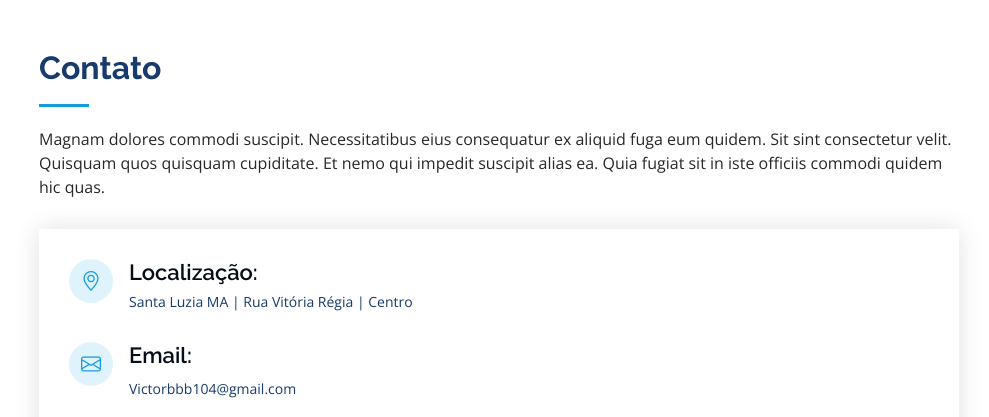
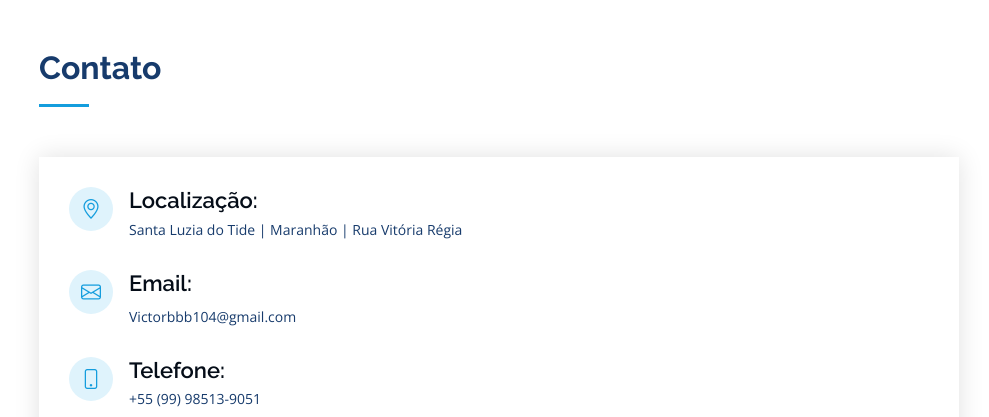
Before and after one commit to victorverdiano/portfolio, a plain HTML site: page index.html in a window 1280 px wide. Shown: the part 3760-4177 px from the top of the page, without its empty margins (291-1280 px from the left). Drawn offline with nearby package versions, Linux system fonts and the light colour scheme.

Commit message:
Atulização da sessão contato

```diff
--- a/index.html
+++ b/index.html
@@ -304,7 +304,6 @@
 
         <div class="section-title">
           <h2>Contato</h2>
-          <p>Magnam dolores commodi suscipit. Necessitatibus eius consequatur ex aliquid fuga eum quidem. Sit sint consectetur velit. Quisquam quos quisquam cupiditate. Et nemo qui impedit suscipit alias ea. Quia fugiat sit in iste officiis commodi quidem hic quas.</p>
         </div>
 
         <div class="row" data-aos="fade-in">
@@ -314,7 +313,7 @@
               <div class="address">
                 <i class="bi bi-geo-alt"></i>
                 <h4>Localização:</h4>
-                <p>Santa Luzia MA | Rua Vitória Régia | Centro </p>
+                <p>Santa Luzia do Tide | Maranhão | Rua Vitória Régia </p>
               </div>
 
               <div class="email">
```
